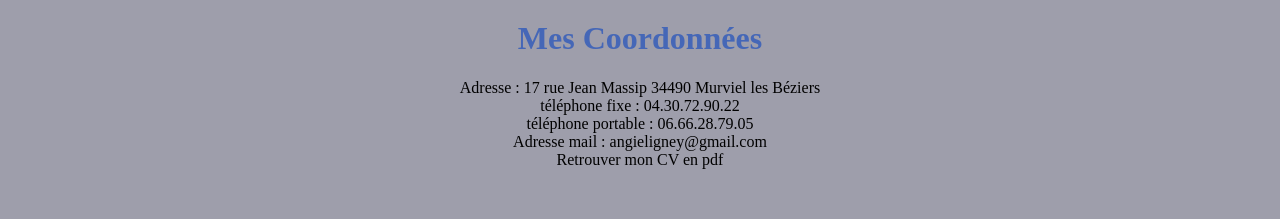
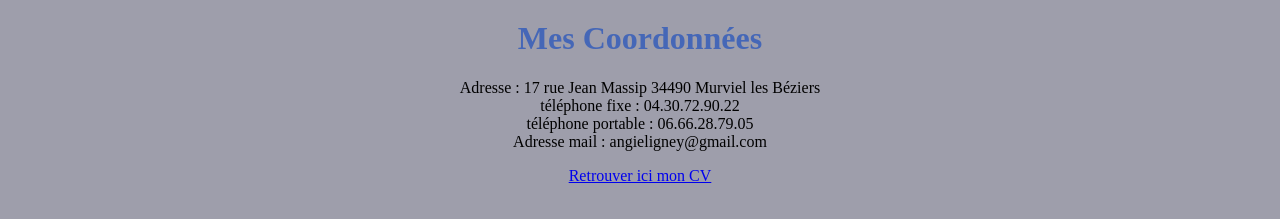
Before and after one commit to Angie-one/angelCode.bwb, a plain HTML site: page angelcode/index.html in a window 1280 px wide. Shown: the part 555-774 px from the top of the page. Drawn offline with Linux system fonts and the light colour scheme.

Commit message:
ajout cv en page2 + lien

```diff
--- a/angelcode/index.html
+++ b/angelcode/index.html
@@ -35,7 +35,7 @@
  <tr>
     <td id="C1"><h2>Parcours professionnel</h2>
 
-    <p>Aprés l'obtention de mon brevet d'étude professionnel en vente, j'ai désiré poursuivre mes études dans le domaine de l'entreprise. <br> En sus de mon emploi de vendeuse, j'ai complété mon apprentissage dans la comptabilité. <br> Avec l'envie d'apprendre toujours plus, j'ai continué à me former jusqu'à l'obtention de mon titre professionnel de responsable de petite et moyenne structure. <br> Avec l'enfermement lier au covid, j'ai renoué avec ma passion l'informatique. </p></td>
+    <p>Aprés l'obtention de mon brevet d'étude professionnel en vente, <br> j'ai désiré poursuivre mes études dans le domaine de l'entreprise. <br> En sus de mon emploi de vendeuse, j'ai complété mon apprentissage dans la comptabilité. <br> Avec l'envie d'apprendre toujours plus, j'ai continué à me former jusqu'à l'obtention de mon titre professionnel de responsable de petite et moyenne structure. <br> Avec l'enfermement lier au covid, j'ai renoué avec ma passion l'informatique. </p></td>
 
     <td> <img src="img/bureau" alt="image dessin bureau"></td>
 
@@ -48,7 +48,7 @@
 <footer>
     <h1>Mes Coordonnées</h1>
 
-    <p>Adresse : 17 rue Jean Massip 34490 Murviel les Béziers <br> téléphone fixe : 04.30.72.90.22 <br> téléphone portable : 06.66.28.79.05 <br> Adresse mail : angieligney@gmail.com <br>Retrouver mon CV en pdf <a href="page2CV.html" alt="CV LIGNEY"></a></p>
+    <p>Adresse : 17 rue Jean Massip 34490 Murviel les Béziers <br> téléphone fixe : 04.30.72.90.22 <br> téléphone portable : 06.66.28.79.05 <br> Adresse mail : angieligney@gmail.com <br> </p> <p><a href="page2CV.html" alt="CV LIGNEY">Retrouver ici mon CV</a></p>
 
 </footer>
 </html>
```
Also changed, not shown: angelcode/page2CV.html (+4 -2 lines), angelcode/img/CV Angélique LIGNEY.png (added).
